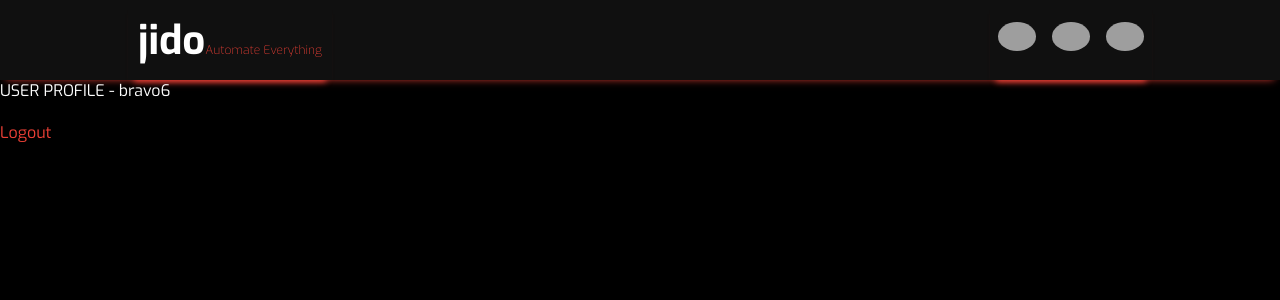
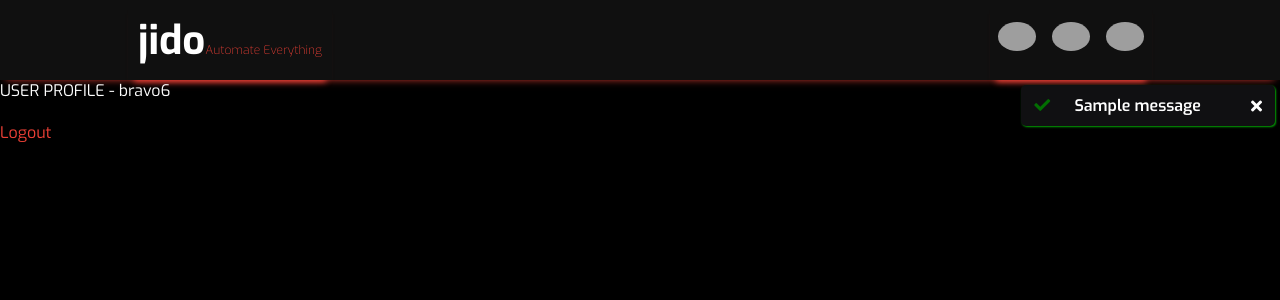
Before and after one commit to B6Infinity/jido, a Django app: page /myprofile in a window 1280 px wide. Shown: the top 300 px of the page. Run offline with Django 3.2, Linux system fonts and the light colour scheme; a user stored in the database is signed in; data comes from the database, SQL or seed files in the repository; one stand-in notice (Sample message) is shown; some libraries are stand-ins or nearby versions; grey boxes are pictures that could not be loaded.

Commit message:
working alerts! YAY!

```diff
--- a/static/style.css
+++ b/static/style.css
@@ -316,9 +316,6 @@ button {
 
 .tooltip {
     position: relative;
-    /* display: inline-block; */
-    /* border-bottom: 1px dotted black; */
-    /* If you want dots under the hoverable text */
 }
 
 /* Tooltip text */
@@ -360,6 +357,139 @@ button {
     width: 100%;
 }
 
+
+/* ALERT BOX */
+
+#alert-box-container {
+    /* background: red; */
+    position: fixed;
+    right: 0;
+    top: 10%;
+    z-index: 6;
+    /* max-height: 386px;
+    overflow-y: hidden; */
+}
+
+.alert-box a {
+    transition: 0.2s;
+    color: rgb(255, 255, 255);
+    text-shadow: 1px 1px 1px black;
+}
+
+.alert-box a:hover {
+    text-shadow: 2px 2px 2px black;
+    transition: 0.2s;
+}
+
+.enterAlert {
+    animation-name: easein_R;
+    animation-duration: 0.2s;
+}
+
+.exitAlert {
+    animation-name: easeout_R;
+    animation-duration: 0.6s;
+}
+
+@keyframes easeout_R {
+    0% {
+        transform: translate(0, 0);
+    }
+    20% {
+        transform: translate(-20%, 0);
+    }
+    30% {
+        transform: translate(-20%, 0);
+    }
+    100% {
+        opacity: 0;
+        transform: translate(140%, 0);
+    }
+}
+
+@keyframes easein_R {
+    0% {
+        transform: translate(140%, 0);
+    }
+    100% {
+        transform: translate(0, 0);
+    }
+}
+
+.alert-box {
+    transition: 0.2s;
+    background-color: #101012;
+    color: goldenrod;
+    box-shadow: 1px 1px 2px goldenrod;
+    padding: 10px;
+    border-radius: 5px;
+    max-width: 375px;
+    margin: 5px;
+    user-select: none;
+    font-weight: 600;
+    z-index: 6;
+    position: initial;
+    /* background: #D4EDDA; */
+}
+
+/* TAGS */
+.warning {
+    color: goldenrod;
+    box-shadow: 1px 1px 2px goldenrod;
+}
+.warning:hover{
+    box-shadow: 1px 1px 8px goldenrod;
+}
+.error {
+    color: red;
+    box-shadow: 1px 1px 2px red;
+}
+.error:hover{
+    box-shadow: 1px 1px 8px red;
+}
+.success{
+    color: #03a503;
+    box-shadow: 1px 1px 2px #03a503;
+}
+.success:hover{
+    box-shadow: 1px 1px 8px #03a503;
+}
+.info{
+    color: #5599FF;
+    box-shadow: 1px 1px 2px #5599FF;
+}
+.info:hover{
+    box-shadow: 1px 1px 8px #5599FF;
+}
+
+
+
+
+.alert-icon {
+    margin-right: 10px;
+    margin-left: 3px;
+    /* border-left: 3px solid rgba(255, 145, 0, 0.808); */
+}
+
+.alert-message {
+    padding: 10px;
+    padding-right: 14px;
+    font-size: 16px;
+    margin-right: 25px;
+}
+
+.alert-closebtn {
+    float: right;
+    padding: 3px;
+    margin-left: 8px;
+    transition: 0.2s;
+}
+
+.alert-closebtn:hover {
+    background: rgba(0, 0, 0, 0.219);
+}
+
+/* ALERT BOX END */
 
 
 
--- a/templates/base.html
+++ b/templates/base.html
@@ -5,6 +5,8 @@
 <head>
     <meta charset="UTF-8">
     <meta http-equiv="X-UA-Compatible" content="IE=edge">
+    <link rel="stylesheet" href="https://use.fontawesome.com/releases/v5.13.0/css/all.css"
+        integrity="sha384-Bfad6CLCknfcloXFOyFnlgtENryhrpZCe29RTifKEixXQZ38WheV+i/6YWSzkz3V" crossorigin="anonymous" />
     <meta name="viewport" content="width=device-width, initial-scale=1.0">
     <link rel="stylesheet" href="/static/style.css">
     <title>jido - {% block title %}{% endblock title %}</title>
@@ -27,26 +29,26 @@
             <div class="navigationmenu">
                 <div class="navigationmenu_item">
                     <div class="navigationmenu_item_img">
-                        <img src="https://img.icons8.com/metro/52/ffffff/plus.png" />
+                        <img src="https://img.icons8.com/material-outlined/48/ffffff/search--v1.png" />
                     </div>
                 </div>
                 <div class="navigationmenu_item">
                     <div class="navigationmenu_item_img">
-                        <img src="https://img.icons8.com/material-outlined/48/ffffff/search--v1.png" />
+                        <img src="https://img.icons8.com/metro/52/ffffff/plus.png" />
                     </div>
                 </div>
                 <div class="navigationmenu_item" id="userProfile" onclick="window.location.href = '/login';">
                     <div class="navigationmenu_item_img">
                         {% if user.is_authenticated %}
-                            <div class="tooltip">
-                                <img src="{{user|getProfilePictureURL}}" />
-                                <div style="bottom: -18px; right: 0; width: auto;" class="tooltiptext">{{user}}</div>
-                            </div>
+                        <div class="tooltip">
+                            <img src="{{user|getProfilePictureURL}}" />
+                            <div style="bottom: -18px; right: 0; width: auto;" class="tooltiptext">{{user}}</div>
+                        </div>
 
 
 
                         {% else %}
-                            <img src="https://img.icons8.com/ios-glyphs/30/ffffff/user--v1.png"/>
+                        <img src="https://img.icons8.com/ios-glyphs/30/ffffff/user--v1.png" />
                         {% endif %}
                     </div>
                 </div>
@@ -55,9 +57,97 @@
         </div>
     </div>
 
-    <style>
 
-    </style>
+
+    <script>
+        function closeAlertMessage(alertBoxCLSBTN) {
+
+            alertBoxCLSBTN.parentElement.classList.add("exitAlert");
+            setTimeout(function () { alertBoxCLSBTN.parentElement.remove(); }, 600);
+        }
+
+        function closeAlertMessage_TO(alertBox) {
+
+            alertBox.classList.add("exitAlert");
+            setTimeout(function () { alertBox.remove(); }, 600);
+        }
+
+        function createAlertMessage(tag, message) {
+            let alertBoxContainer = document.getElementById('alert-box-container');
+
+            let symbol = ``;
+            if (tag == 'warning') {
+                symbol = '<span class="alert-icon fas fa-exclamation"></span>';
+            } else if (tag == 'info') {
+                symbol = '<span class="alert-icon fas fa-info" ></span>';
+
+            } else if (tag == 'success') {
+                symbol = '<span class="alert-icon fas fa-check" ></span>';
+
+            } else if (tag == 'error') {
+                symbol = '<span class="alert-icon fas fa-times"></span>';
+
+            }
+
+
+            var current = new Date();
+
+            let alertuid = String(current.getHours()) + String(current.getMinutes()) + String(current.getSeconds()) + String(current.getMilliseconds());
+
+            alertBoxContainer.innerHTML += `
+                <div class="alert-box ${tag} enterAlert" id="${alertuid}">
+                    ${symbol}
+                    <span class="alert-message">${message}
+                    </span>
+                    <span class="alert-closebtn fas fa-times" onclick="closeAlertMessage(this)"></span>
+                </div>
+                `;
+
+            setTimeout(function () { document.getElementsByClassName('enterAlert')[0].classList.remove('enterAlert'); }, 200);
+            setTimeout(function () {
+                closeAlertMessage_TO(document.getElementById(alertuid));
+            }, 6000); // Delete Alert after 6 seconds
+
+        }
+
+
+    </script>
+
+
+    <!-- ALERT MESSAGE -->
+
+    <div class="alert-box-container" id="alert-box-container">
+        {% for message in messages %}
+
+        <div class="alert-box {{message.tags}} enterAlert">
+
+            {% if message.tags == 'warning' %}
+            <span class="alert-icon fas fa-exclamation" style="color: rgb(128, 77, 2);"></span>
+            {% elif message.tags == 'info' %}
+            <span class="alert-icon fas fa-info" style="color: rgb(0, 16, 85);"></span>
+            {% elif message.tags == 'success' %}
+            <span class="alert-icon fas fa-check" style="color: rgb(2, 110, 2);"></span>
+            {% elif message.tags == 'error' %}
+            <span class="alert-icon fas fa-times" style="color: rgb(85, 0, 0);"></span>
+            {% endif %}
+
+            <span class="alert-message">{{message|safe}}
+
+            </span>
+            <span class="alert-closebtn fas fa-times" onclick="closeAlertMessage(this)"></span>
+
+
+        </div>
+
+        <script>setTimeout(function () { document.getElementsByClassName('enterAlert')[0].classList.remove('enterAlert'); }, 200);</script>
+
+
+        {% endfor %}
+    </div>
+
+    <!-- ALERTS END -->
+
+
 
 
     <!-- INJECTED BODY -->
```
